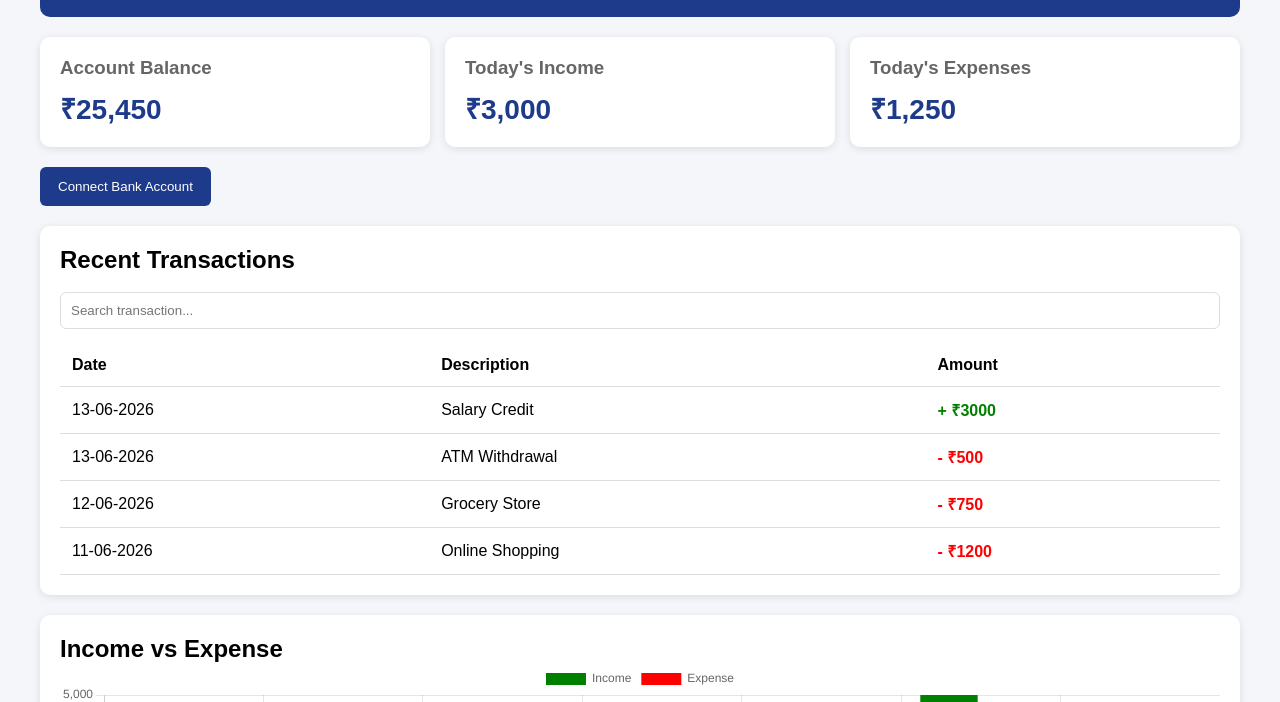
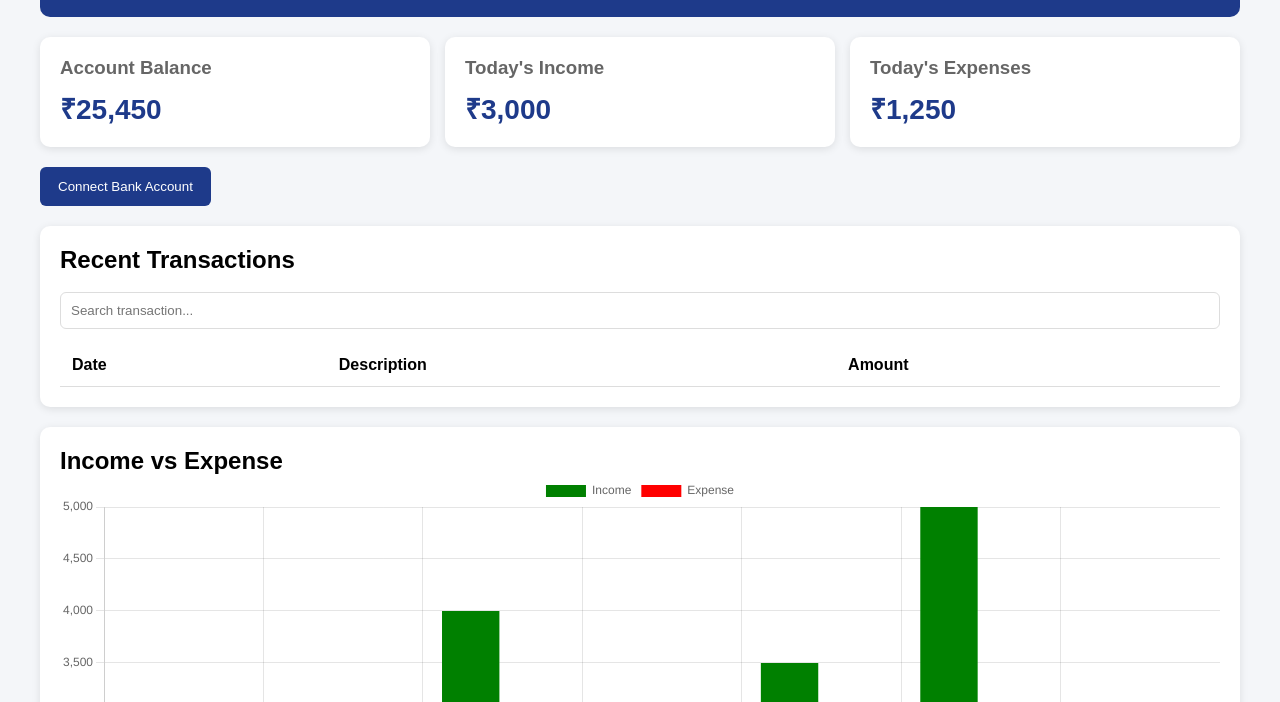
Before and after one commit to viomaticsmotors-ui/AccountsViomaticsmotors, a plain HTML site: page index.html in a window 1280 px wide. Shown: the part 98-800 px from the top of the page. Drawn offline with nearby package versions, Linux system fonts and the light colour scheme.

Commit message:
Update index.html

```diff
--- a/index.html
+++ b/index.html
@@ -3,7 +3,7 @@
 <head>
 <meta charset="UTF-8">
 <meta name="viewport" content="width=device-width, initial-scale=1.0">
-<title>My Finance Dashboard</title>
+<title>Viomaticsmotors Finance Dashboard</title>
 
 <script src="https://cdn.jsdelivr.net/npm/chart.js"></script>
 
@@ -172,31 +172,6 @@ table th, table td{
                     <th>Amount</th>
                 </tr>
             </thead>
-
-            <tbody>
-                <tr>
-                    <td>13-06-2026</td>
-                    <td>Salary Credit</td>
-                    <td class="credit">+ ₹3000</td>
-                </tr>
-
-                <tr>
-                    <td>13-06-2026</td>
-                    <td>ATM Withdrawal</td>
-                    <td class="debit">- ₹500</td>
-                </tr>
-
-                <tr>
-                    <td>12-06-2026</td>
-                    <td>Grocery Store</td>
-                    <td class="debit">- ₹750</td>
-                </tr>
-
-                <tr>
-                    <td>11-06-2026</td>
-                    <td>Online Shopping</td>
-                    <td class="debit">- ₹1200</td>
-                </tr>
             </tbody>
         </table>
 
```
